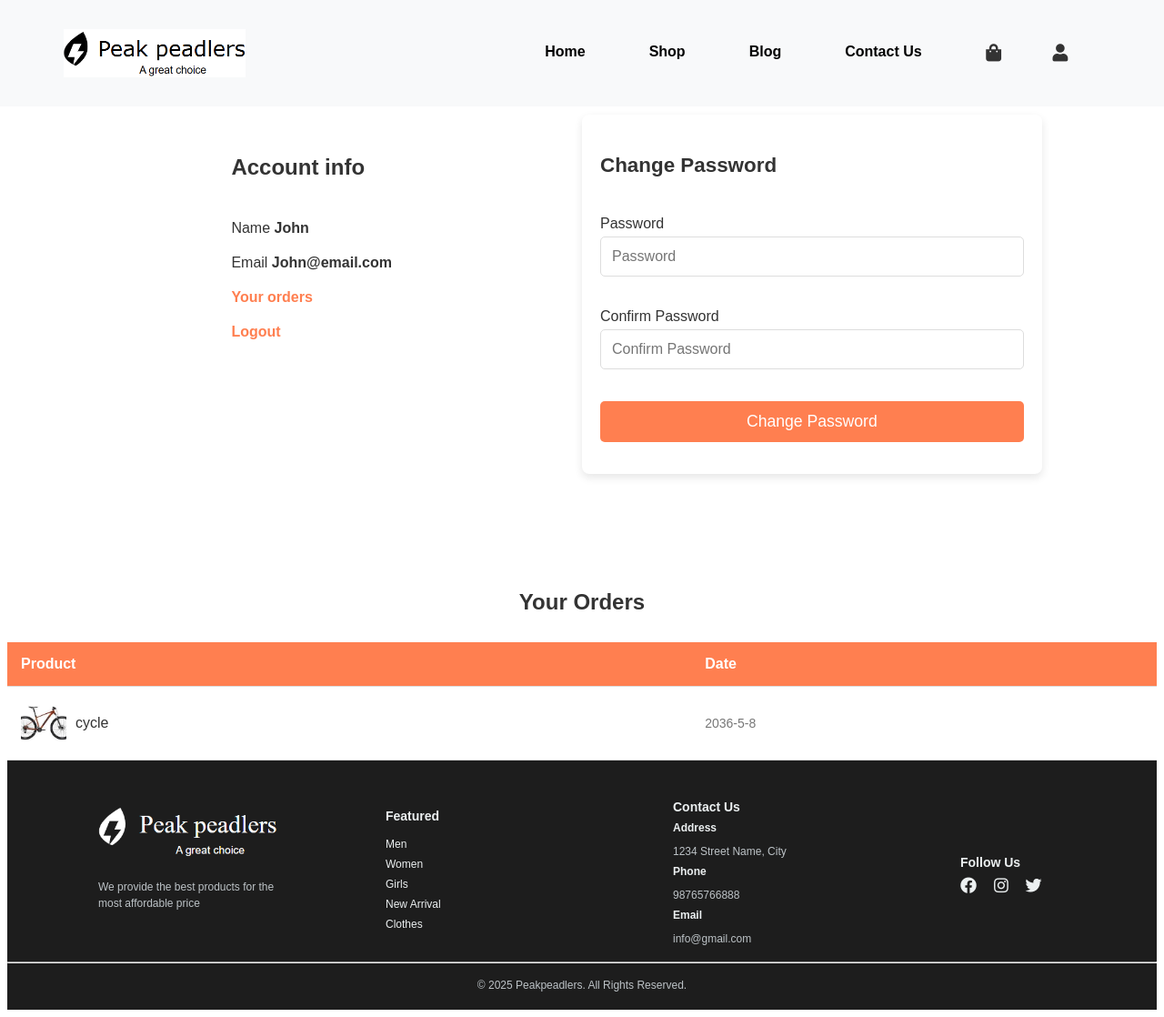
After one commit to Suvakshya/php_cycling_ecommerce, a PHP site: page /account.php in a window 1280 px wide. The commit adds this page. Shown: the whole page at 91% size. Run offline with PHP 8.4, Linux system fonts and the light colour scheme.

```diff
--- /dev/null
+++ b/account.php
@@ -0,0 +1,158 @@
+<!DOCTYPE html>
+<html lang="en">
+
+<head>
+  <meta charset="UTF-8">
+  <meta name="viewport" content="width=device-width, initial-scale=1.0">
+  <title>Account</title>
+  <!-- Font Awesome link -->
+  <link rel="stylesheet" href="https://use.fontawesome.com/releases/v5.15.4/css/all.css"
+    integrity="sha384-DyZ88mC6Up2uqS4h/KRgHuoeGwBcD4Ng9SiP4dIRy0EXTlnuz47vAwmeGwVChigm" crossorigin="anonymous" />
+
+  <link rel="stylesheet" href="./assets/css/index.css">
+
+
+<body>
+  <!------------------ Navbar ---------------------->
+  <nav class="navbar">
+    <div class="navbar-container">
+      <img src="assets/imgs/logoo.png" class="logo" alt="Logo" />
+      <!-- <button class="navbar-toggler" id="navbar-toggler"> -->
+      <span class="navbar-toggler-icon"></span>
+      </button>
+      <div class="navbar-collapse" id="navbarSupportedContent">
+        <ul class="navbar-nav">
+          <li class="nav-item">
+            <a class="nav-link" href="./index.php">Home</a>
+          </li>
+          <li class="nav-item">
+            <a class="nav-link" href="./shop.html">Shop</a>
+          </li>
+          <li class="nav-item">
+            <a class="nav-link" href="./blog.html">Blog</a>
+          </li>
+          <li class="nav-item">
+            <a class="nav-link" href="./contact.html">Contact Us</a>
+          </li>
+          <li class="nav-item icons">
+            <a class="nav-link" href="./cart.php"><i class="fas fa-shopping-bag"></i></a>
+            <a class="nav-link" href="./account.html"><i class="fas fa-user"></i></a>
+          </li>
+        </ul>
+      </div>
+    </div>
+  </nav>
+
+
+  <!--------------------- Account ----------------------->
+  <section class="account-section">
+    <div class="account-container">
+      <div>
+        <h3 class="account-h3">Account info</h3>
+        <div class="account-info">
+          <p>Name <span>John</span></p>
+          <p>Email <span>John@email.com</span></p>
+          <p><a href="" id="order-btn">Your orders</a></p>
+          <p><a href="" id="logout-btn">Logout</a></p>
+        </div>
+      </div>
+      <div class="account-form-container">
+        <form action="" id="account-form">
+          <h3>Change Password</h3>
+          <div class="form-group">
+            <label>Password</label>
+            <input type="password" class="form-control" id="account-password" name="password" placeholder="Password"
+              required>
+          </div>
+          <div class="form-group">
+            <label>Confirm Password</label>
+            <input type="password" class="form-control" id="account-password-confirm" name="confirmpassword"
+              placeholder="Confirm Password" required>
+          </div>
+          <div class="form-group">
+            <input type="submit" value="Change Password" class="btn" id="change-pass-btn">
+          </div>
+        </form>
+      </div>
+    </div>
+  </section>
+
+
+  <!-------------------- orders ------------------------->
+  <section id="orders-container">
+    <div class="orders-cart-container">
+      <h2 class="orders-cart-font-weight-bolde">Your Orders</h2>
+    </div>
+    <table class="orders-cart-table">
+      <tr>
+        <th>Product</th>
+        <th>Date</th>
+      </tr>
+      <tr>
+
+        <td>
+          <div class="orders-product-info">
+            <img src="assets/imgs/cycle1.jpeg" alt="">
+            <div>
+              <p class="orders-p">cycle</p>
+            </div>
+          </div>
+        </td>
+
+        <td>
+          <span>2036-5-8</span>
+        </td>
+
+      </tr>
+    </table>
+  </section>
+
+
+  <!--------------- Footer --------------------->
+  <footer class="footer-container">
+    <div class="footer-content">
+      <div class=" footer-logo">
+        <img src="assets/imgs/flogo.png" alt="Logo">
+        <p>We provide the best products for the most affordable price</p>
+      </div>
+
+      <div class="footer-featured">
+        <h5>Featured</h5>
+        <ul>
+          <li><a href="#">Men</a></li>
+          <li><a href="#">Women</a></li>
+          <li><a href="#">Girls</a></li>
+          <li><a href="#">New Arrival</a></li>
+          <li><a href="#">Clothes</a></li>
+        </ul>
+      </div>
+      <div class="footer-contact">
+        <h5>Contact Us</h5>
+        <div>
+          <h6>Address</h6>
+          <p>1234 Street Name, City</p>
+          <h6>Phone</h6>
+          <p>98765766888</p>
+          <h6>Email</h6>
+          <p>info@gmail.com</p>
+        </div>
+      </div>
+
+      <div class="footer-item footer-social">
+        <h5>Follow Us</h5>
+        <div class="social-icons">
+          <a href="#"><i class="fab fa-facebook"></i></a>
+          <a href="#"><i class="fab fa-instagram"></i></a>
+          <a href="#"><i class="fab fa-twitter"></i></a>
+        </div>
+      </div>
+    </div>
+    <hr>
+    <div class="footer-rights">
+      <p>&copy; 2025 Peakpeadlers. All Rights Reserved.</p>
+    </div>
+  </footer>
+
+</body>
+
+</html>
--- a/blog.html
+++ b/blog.html
@@ -23,7 +23,7 @@
       <div class="navbar-collapse" id="navbarSupportedContent">
         <ul class="navbar-nav">
           <li class="nav-item">
-            <a class="nav-link" href="./index.html">Home</a>
+            <a class="nav-link" href="./index.php">Home</a>
           </li>
           <li class="nav-item">
             <a class="nav-link" href="./shop.html">Shop</a>
@@ -35,7 +35,7 @@
             <a class="nav-link" href="./contact.html">Contact Us</a>
           </li>
           <li class="nav-item icons">
-            <a class="nav-link" href="./cart.html"><i class="fas fa-shopping-bag"></i></a>
+            <a class="nav-link" href="./cart.php"><i class="fas fa-shopping-bag"></i></a>
             <a class="nav-link" href="#"><i class="fas fa-user"></i></a>
           </li>
         </ul>
--- a/index.php
+++ b/index.php
@@ -37,7 +37,7 @@
             <a class="nav-link" href="./contact.html">Contact Us</a>
           </li>
           <li class="nav-item icons">
-            <a class="nav-link" href="./cart.html"><i class="fas fa-shopping-bag"></i></a>
+            <a class="nav-link" href="./cart.php"><i class="fas fa-shopping-bag"></i></a>
             <a class="nav-link" href="./account.html"><i class="fas fa-user"></i></a>
           </li>
         </ul>
--- a/login.html
+++ b/login.php
@@ -51,7 +51,7 @@
       <hr class="login-hr">
     </div>
     <div class=".login-form-container">
-      <form action="" id="login-form">
+      <form id="login-form" method="POST" action="login.phph">
 
         <div class="form-group">
           <label for="">Email</label>
```
Also changed, not shown: assets/css/index.css (+26 -0 lines), cart.php (+20 -13 lines), checkout.php (renamed from account.html, +44 -53 lines), register.php (renamed from register.html, +66 -4 lines), server/payment.php (renamed from checkout.html, +22 -33 lines), server/place_order.php (added, +58 -0 lines).
